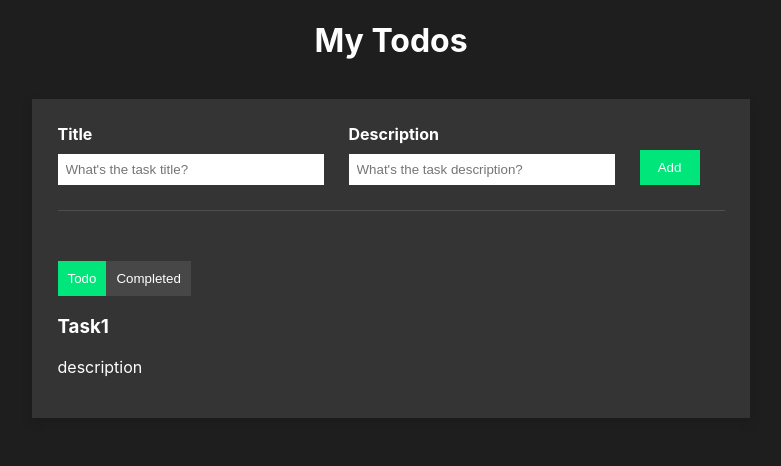
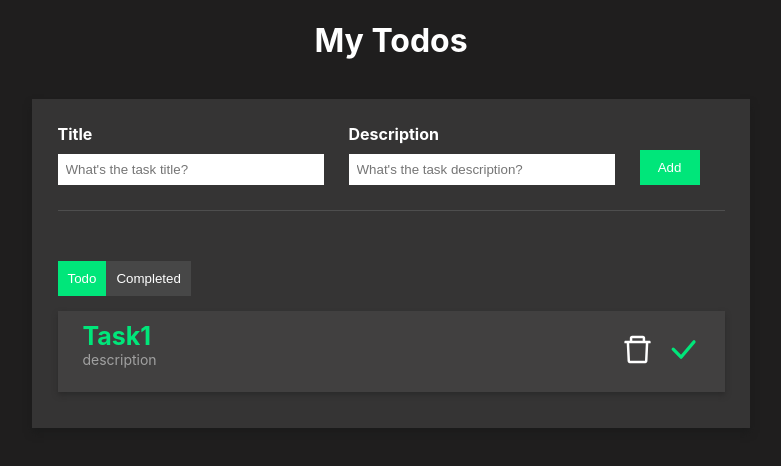
Before and after one commit to ivalenzuela1/ToDoApp, a React (Create React App) app in the folder todoapp/: page / in a window 1280 px wide. Shown: the top 466 px of the page, without its empty margins (249-1030 px from the left). Built offline with nearby package versions, Linux system fonts and the light colour scheme.

Commit message:
style todo items and add icons

```diff
--- a/todoapp/package.json
+++ b/todoapp/package.json
@@ -8,6 +8,7 @@
     "@testing-library/user-event": "^13.5.0",
     "react": "^18.2.0",
     "react-dom": "^18.2.0",
+    "react-icons": "^4.8.0",
     "react-scripts": "5.0.1",
     "web-vitals": "^2.1.4"
   },
--- a/todoapp/src/App.css
+++ b/todoapp/src/App.css
@@ -80,3 +80,57 @@ h1{
 .active{
   background-color: rgb(0,230,122);
 }
+
+.todo-list{
+  display: flex;
+  flex-direction: column;
+}
+
+.btn-area{
+  margin-bottom: 15px;
+}
+
+.todo-list-item{
+  align-items: center;
+  background-color: #414040;
+  display: flex;
+  justify-content: space-between;
+  padding: 25px;
+  padding-bottom: 10px;
+  padding-top: 10px;
+  margin-bottom: 10px;
+  box-shadow: 0px 3px 5px rgb(43,42,42);
+}
+
+.todo-list-item h3{
+  font-size: 25px;
+  color: rgb(0,230,122);
+  font-weight: bold;
+  margin: 0;
+}
+
+.todo-list-item p{
+  font-size: 14px;
+  color: rgb(161,161,161);
+  margin-top: 0px;
+}
+
+.delete-icon{
+  font-size: 35px;
+  cursor: pointer;
+}
+
+.delete-icon:hover{
+  color: red;
+}
+
+.check-icon{
+  font-size: 35px;
+  margin-left: 10px;
+  color: rgb(0, 230,122);
+  cursor: pointer;
+}
+
+.check-icon:hover{
+color: rgb(4,196, 196);
+}
--- a/todoapp/src/App.js
+++ b/todoapp/src/App.js
@@ -1,5 +1,7 @@
 import './App.css';
 import React, { useState } from "react";
+import { AiOutlineDelete } from 'react-icons/ai';
+import { BsCheckLg } from 'react-icons/bs';
 
 function App() {
   const [isCompleteScreen, setIsCompleteScreen] = useState(false);
@@ -22,18 +24,25 @@ function App() {
           </div>
         </div>
 
-        <div className='btn-are'>
+        <div className='btn-area'>
           <button className={`secondaryBtn ${isCompleteScreen === false && 'active'}`} onClick={() => setIsCompleteScreen(false)}>Todo</button>
           <button className={`secondaryBtn ${isCompleteScreen === true && 'active'}`} onClick={() => setIsCompleteScreen(true)}>Completed</button>
         </div>
 
         <div className='todo-list'>
           <div className='todo-list-item'>
-            <h3>Task1</h3>
-            <p>description</p>
+            <div>
+              <h3>Task1</h3>
+              <p>description</p>
+            </div>
+
+            <div>
+              <AiOutlineDelete className='delete-icon' />
+              <BsCheckLg className='check-icon' />
+            </div>
           </div>
+
         </div>
-
       </div>
     </div>
   );
```
Also changed, not shown: 1 other file (tests, documents, lock files or other folders).
